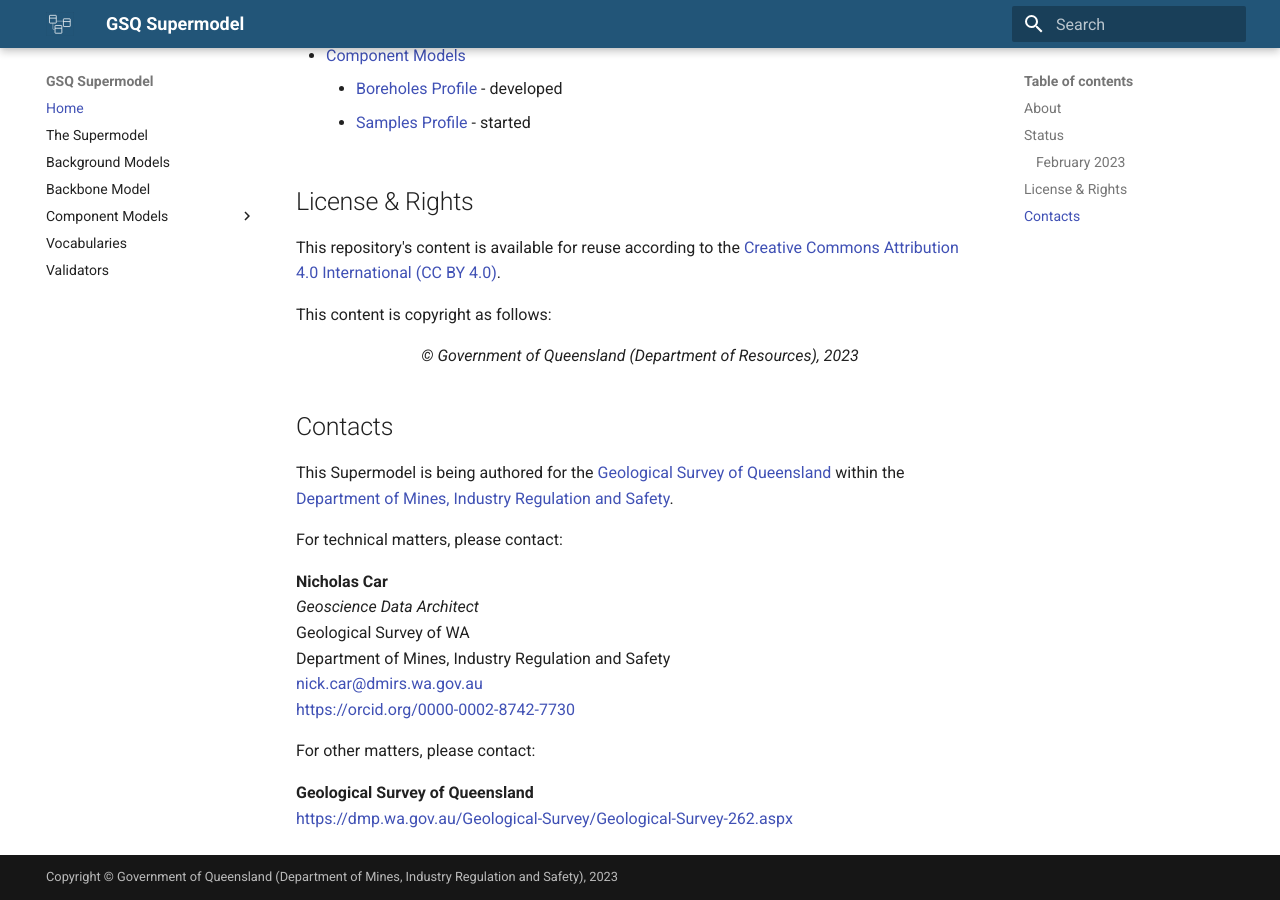
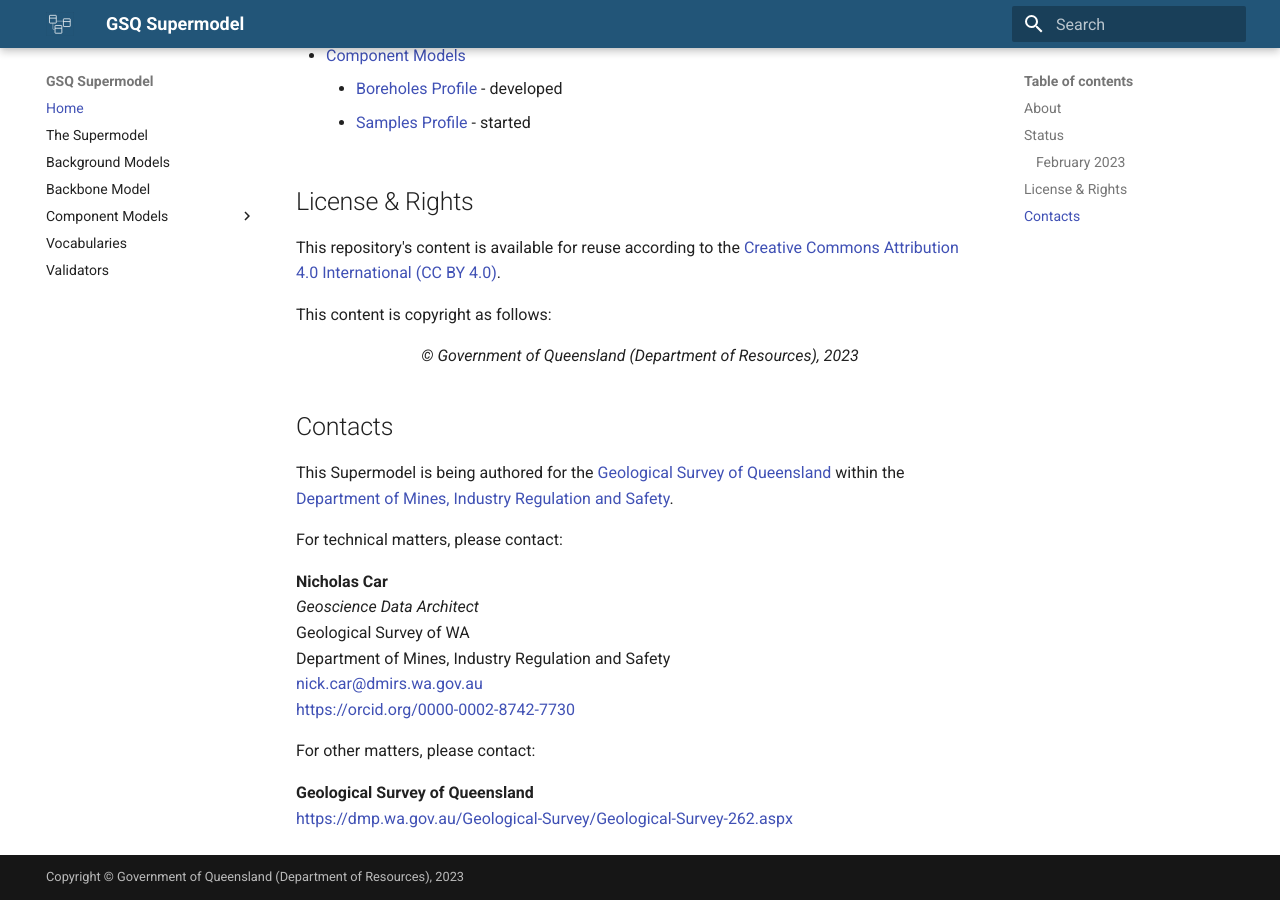
Before and after one commit to idn-au/idn-supermodel, an MkDocs documentation site: the page built from docs/index.md, in a window 1280 px wide and 900 px high, scrolled down 838 px. Built offline with MkDocs 1.6.1 and Material for MkDocs 9.7.7, drawn with Linux system fonts in a browser that asks for light colours.

Commit message:
rebuild from update to main

```diff
--- a/mkdocs.yml
+++ b/mkdocs.yml
@@ -1,5 +1,5 @@
 site_name: GSQ Supermodel
-copyright: Copyright &copy; Government of Queensland (Department of Mines, Industry Regulation and Safety), 2023
+copyright: Copyright &copy; Government of Queensland (Department of Resources), 2023
 extra:
   generator: false
 extra_css:
```
Also changed, not shown: 1 other file.
